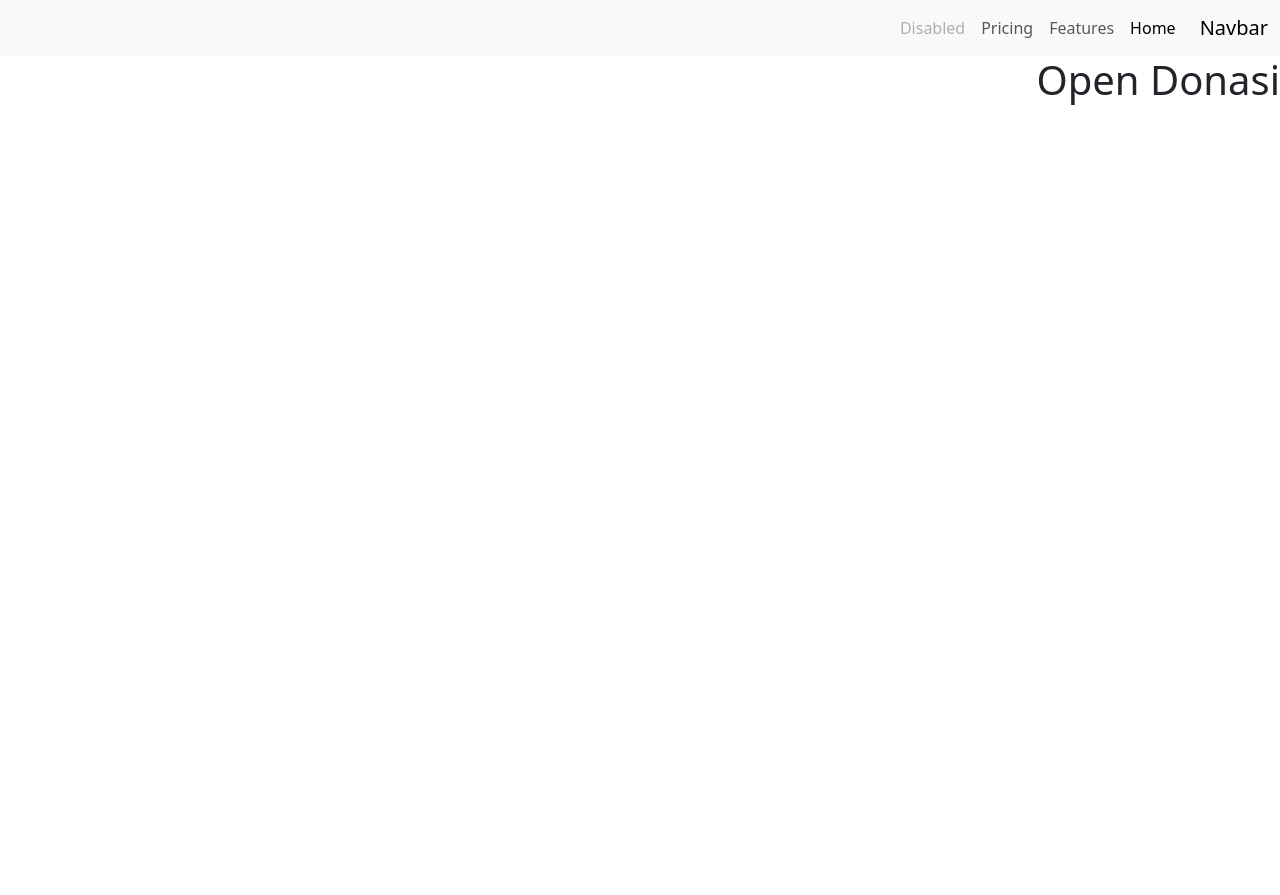
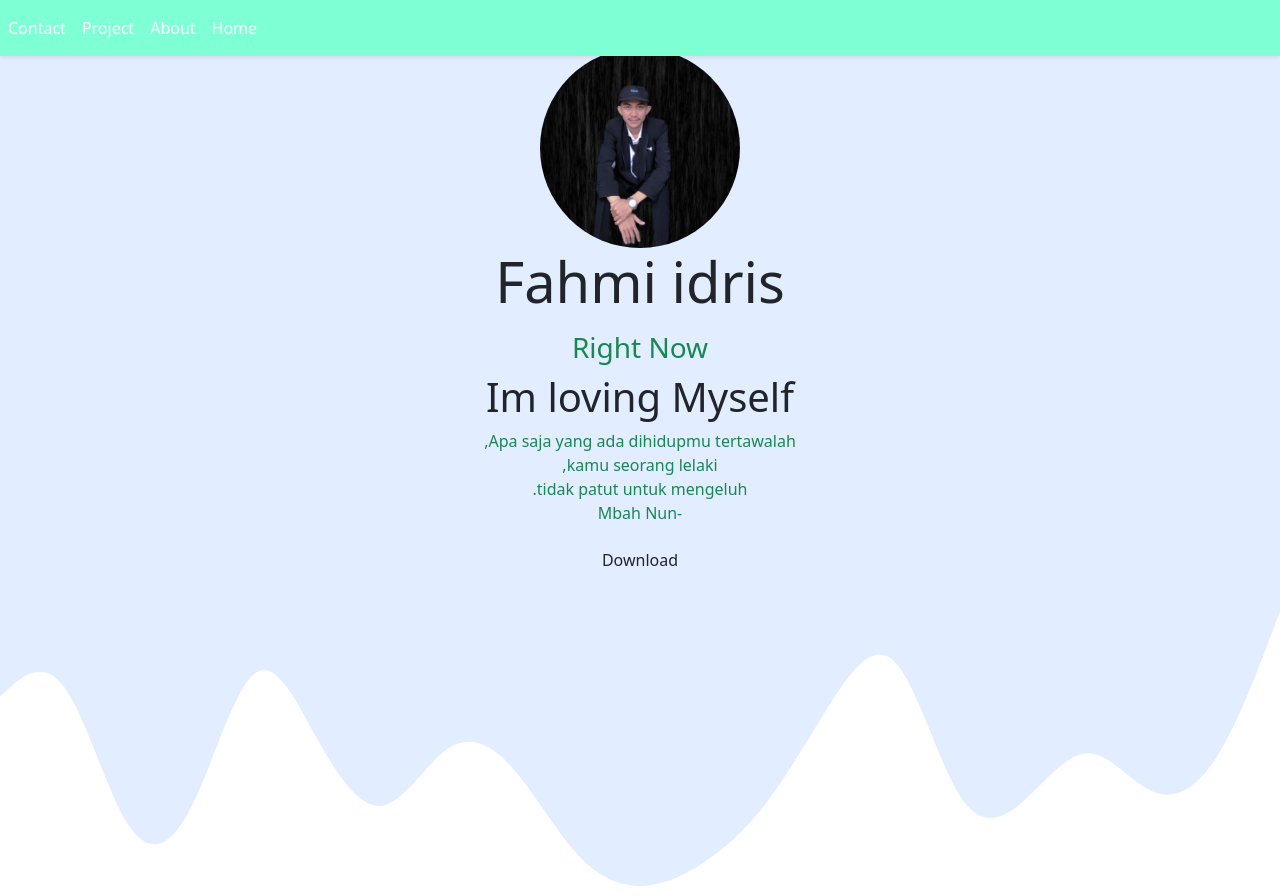
Before and after one commit to Fahmiidris66/Portofolio, a plain HTML site: page Index.html in a window 1280 px wide. Before the commit the page ends 800 px from the top, so only its background shows below. Drawn offline with nearby package versions, Linux system fonts and the light colour scheme.

Commit message:
tambah fitur

```diff
--- a/Index.html
+++ b/Index.html
@@ -20,26 +20,67 @@
     <!-- My CSS -->
     <link rel="stylesheet" href="style.css">
 
+    <!-- navbar -->
     <title>Open Donasi</title>
     </head>
     <nav class="navbar navbar-expand-lg bg-body-tertiary">
-  <div class="container-fluid">
-    <a class="navbar-brand" href="#">Navbar</a>
-    <button class="navbar-toggler" type="button" data-bs-toggle="collapse" data-bs-target="#navbarNavAltMarkup" aria-controls="navbarNavAltMarkup" aria-expanded="false" aria-label="Toggle navigation">
+    <div class="navbar navbar-expand-lg navbar-dark shadow-sm fixed-top" style="background-color: aquamarine;">
+        <a class="navbar-brand" href="#"> <div class="bx bx-moon" id="darkMode-icon"></div></a>
+        <button class="navbar-toggler" type="button" data-bs-toggle="collapse" data-bs-target="#navbarNav" aria-controls="navbarNav" aria-expanded="false" aria-label="Toggle navigation">
         <span class="navbar-toggler-icon"></span>
         </button>
     <div class="collapse navbar-collapse" id="navbarNavAltMarkup">
-      <div class="navbar-nav">
+    <ul class="navbar-nav ms-auto">
+        <li class="nav-item">
         <a class="nav-link active" aria-current="page" href="#">Home</a>
-        <a class="nav-link" href="#">Features</a>
-        <a class="nav-link" href="#">Pricing</a>
-        <a class="nav-link disabled">Disabled</a>
+        </li>
+        <li class="nav-item">
+        <a class="nav-link active" aria-current="page" href="#About">About</a>
+        </li>
+        </li>
+        <li class="nav-item">
+        <a class="nav-link active" aria-current="page" href="#Project">Project</a>
+        </li>
+        <li class="nav-item">
+        <a class="nav-link active" aria-current="page" href="#Contact">Contact</a>
+        </li>
+    </ul>
+    </div>
+</div>
+</nav>
+<!-- akhir navbar -->
+<div class="jumbotron text-center">
+    <img src="Img/Fahmi.jpeg" alt="Fahmi Idris" width="200" class="rounded-circle imgthumbail">
+    <h1 class="display-4">Fahmi idris</h1>
+    <p class="lead"></p>
+    <section class="home" id="home">
+        <div class="container">
+            <div class="row">
+                <div class="col">
+                    <div class="home-content">
+                        <h3 class="text-success">Right Now</h3>
+                        <h1>Im loving Myself</h1>
+                        <p class="text-success">Apa saja yang ada dihidupmu tertawalah, <br> kamu seorang lelaki, <br> tidak patut untuk mengeluh. <br> -Mbah Nun</p>
+                        <div class="social-media">
+                            <a href="#"><i class='bx bxl-facebook'></i></a>
+                            <a href="#"><i class='bx bxl-twitter' ></i></a>
+                            <a href="https://www.instagram.com/_ifahmi/"><i class='bx bxl-instagram-alt'></i></a>
+                            <a href="https://web.whatsapp.com/"><i class='bx bxl-whatsapp' ></i></a>
+                            <a href="#"><i class='bx bxl-linkedin' ></i></a>
+                        </div>
+                        <a href="#" class="btn">Download <i class="bi bi-heart-fill"> </i></a>
                         </div>
                     </div>
                 </div>
-</nav>
+            </div>
+        </div>
+    </section>
+    <svg xmlns="http://www.w3.org/2000/svg" viewBox="0 0 1440 320"><path fill="#e2edff" fill-opacity="1" d="M0,96L12,85.3C24,75,48,53,72,85.3C96,117,120,203,144,240C168,277,192,267,216,218.7C240,171,264,85,288,69.3C312,53,336,107,360,149.3C384,192,408,224,432,218.7C456,213,480,171,504,154.7C528,139,552,149,576,176C600,203,624,245,648,272C672,299,696,309,720,309.3C744,309,768,299,792,282.7C816,267,840,245,864,213.3C888,181,912,139,936,101.3C960,64,984,32,1008,58.7C1032,85,1056,171,1080,208C1104,245,1128,235,1152,213.3C1176,192,1200,160,1224,160C1248,160,1272,192,1296,202.7C1320,213,1344,203,1368,165.3C1392,128,1416,64,1428,32L1440,0L1440,0L1428,0C1416,0,1392,0,1368,0C1344,0,1320,0,1296,0C1272,0,1248,0,1224,0C1200,0,1176,0,1152,0C1128,0,1104,0,1080,0C1056,0,1032,0,1008,0C984,0,960,0,936,0C912,0,888,0,864,0C840,0,816,0,792,0C768,0,744,0,720,0C696,0,672,0,648,0C624,0,600,0,576,0C552,0,528,0,504,0C480,0,456,0,432,0C408,0,384,0,360,0C336,0,312,0,288,0C264,0,240,0,216,0C192,0,168,0,144,0C120,0,96,0,72,0C48,0,24,0,12,0L0,0Z"></path></svg>
+</div>
+<!-- jumbotron -->
+
+<!-- Akhir Jumbotron -->
 <body>
-    <h1>Open Donasi</h1>
 
 
     <script src="https://cdn.jsdelivr.net/npm/bootstrap@5.3.0/dist/js/bootstrap.bundle.min.js" integrity="sha384-geWF76RCwLtnZ8qwWowPQNguL3RmwHVBC9FhGdlKrxdiJJigb/j/68SIy3Te4Bkz" crossorigin="anonymous"></script>
--- a/style.css
+++ b/style.css
@@ -1,3 +1,5 @@
+
 .jumbotron {
 padding: 2rem 1rem;
 background-color: #e2edff;
+}
```
Lines whose indentation alone changed are shown as unchanged.
